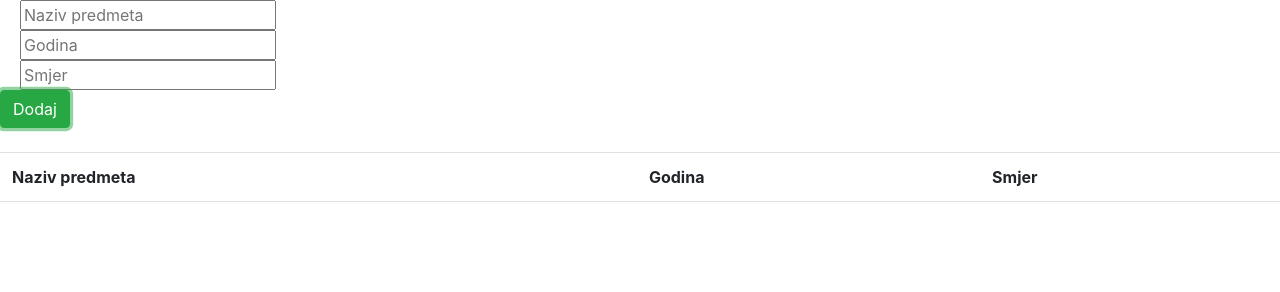
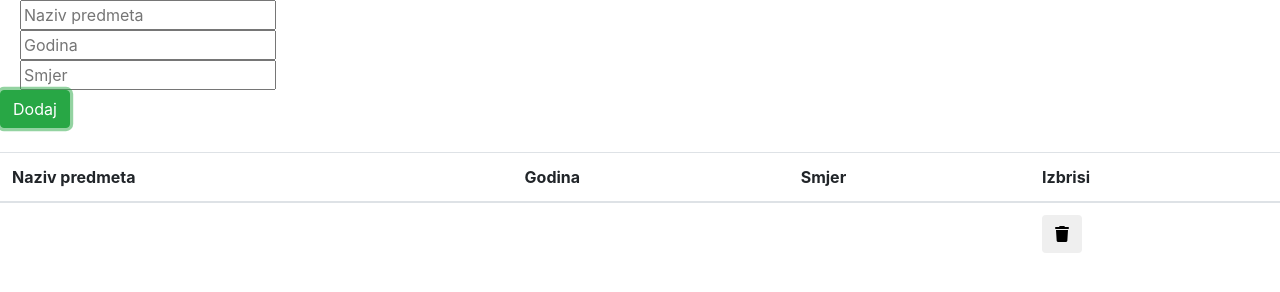
Before and after one commit to DjuroStrain/SPJ-LV1, a plain HTML site: page index.html in a window 1280 px wide. Both pictures are taken after a click on the button "Dodaj". Drawn offline with Linux system fonts and the light colour scheme.

Commit message:
secondCommit

```diff
--- a/index.html
+++ b/index.html
@@ -21,20 +21,20 @@
     <br>
     <input type="text" placeholder="Smjer" id="smjer"  class"inp">
     <br>
-    <button type="button" onclick="addRow()" class="btn btn-success">Dodaj</button>
+    <button type="button" onclick="addRowToTable()" class="btn btn-success">Dodaj</button>
     <br><br>
 
     <table id="Tablica" class="table">
-        <head>
+        <thead>
             <tr>
                 <th>Naziv predmeta</th>
                 <th>Godina</th>
                 <th>Smjer</th>
+                <th>Izbrisi</th>
             </tr>
-        </head>
-        <body id="table-body">
-
-        </body>
+        </thead>
+        <tbody id="table-body">
+        </tbody>
     </table>
     <script src="assets/plugins/jquery/jquery-3.3.1.min.js"></script>
     <script src="assets/plugins/bootstrap-4.0.0-dist/js/bootstrap.min.js"></script>
--- a/js/app.js
+++ b/js/app.js
@@ -1,19 +1,28 @@
-function addRow() {
-    var table = document.getElementById("Tablica");
-    var row = document.createElement("tr");
-    var cell = document.createElement("td");
-    var cellText = document.createTextNode(document.getElementById("nazivPredmeta").value);
-    cell.appendChild(cellText);
-    row.appendChild(cell);
 
-    var cell = document.createElement("td");
-    var cellText = document.createTextNode(document.getElementById("godina").value);
-    cell.appendChild(cellText);
-    row.appendChild(cell);
+        var checkRow = 0;
+    function addRowToTable()
+    {
 
-    var cell = document.createElement("td");
-    var cellText = document.createTextNode(document.getElementById("smjer").value);
-    cell.appendChild(cellText);
-    row.appendChild(cell);
-    table.appendChild(row);
+        checkRow++;
+        var tbody = $('tbody');
+        var nazivPredmeta = $('#nazivPredmeta').val();
+        var godina = $('#godina').val();
+        var smjer = $('#smjer').val();
+        tbody.append
+        (
+                                            '<tr id="'+checkRow+'">'+
+
+												'<td>'+ nazivPredmeta+'</td>'+
+												'<td>'+ godina+'</td>'+
+												'<td>'+ smjer+'</td>'+
+												'<td>'+ '<button type="button" onclick="deleteRow('+ checkRow +')" class="btn btn-default"><span class="fas fa-trash"/>' + '</button>' +'</td>' +
+											'</tr>'
+        )
+
     }
+
+    function deleteRow(checkRow) {
+
+        var row = $('tbody #'+checkRow);
+        row.remove();
+    }
```
